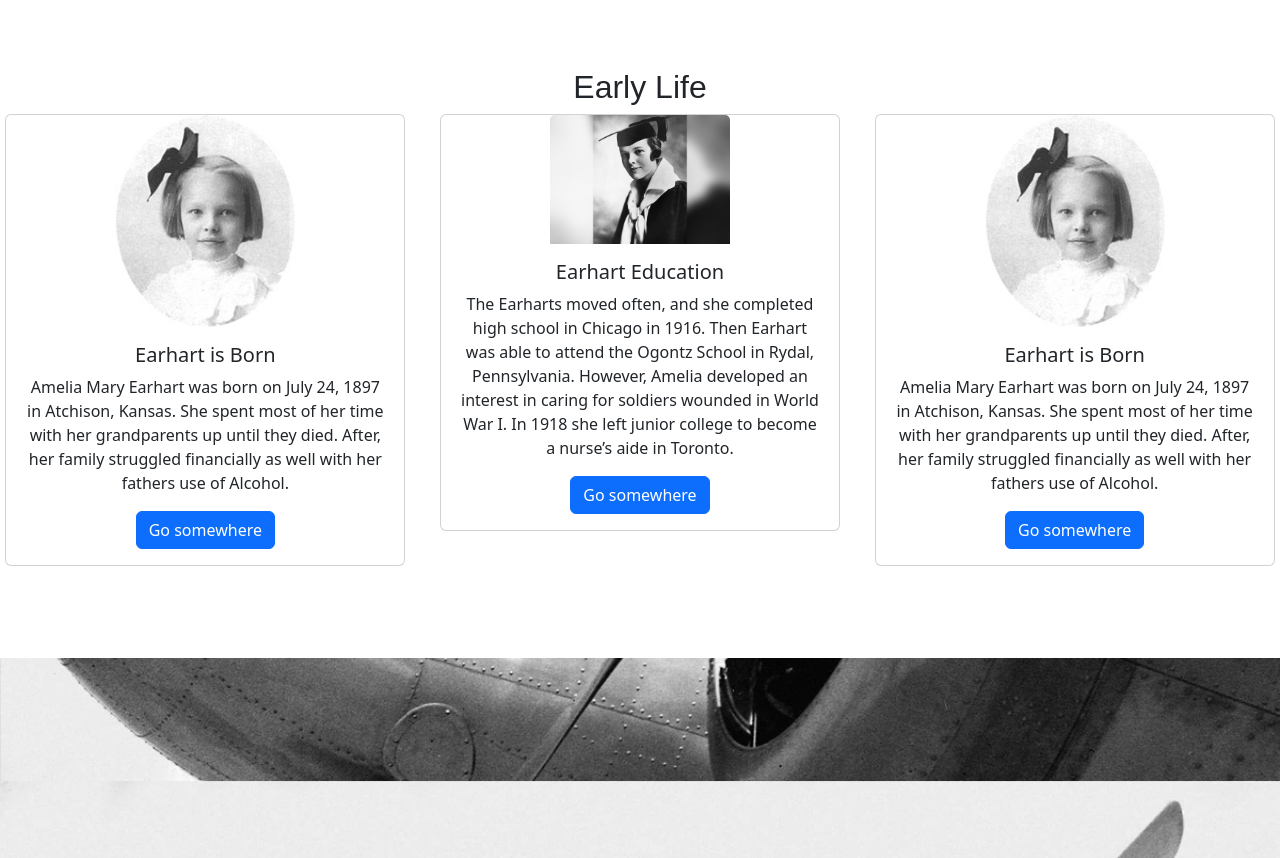
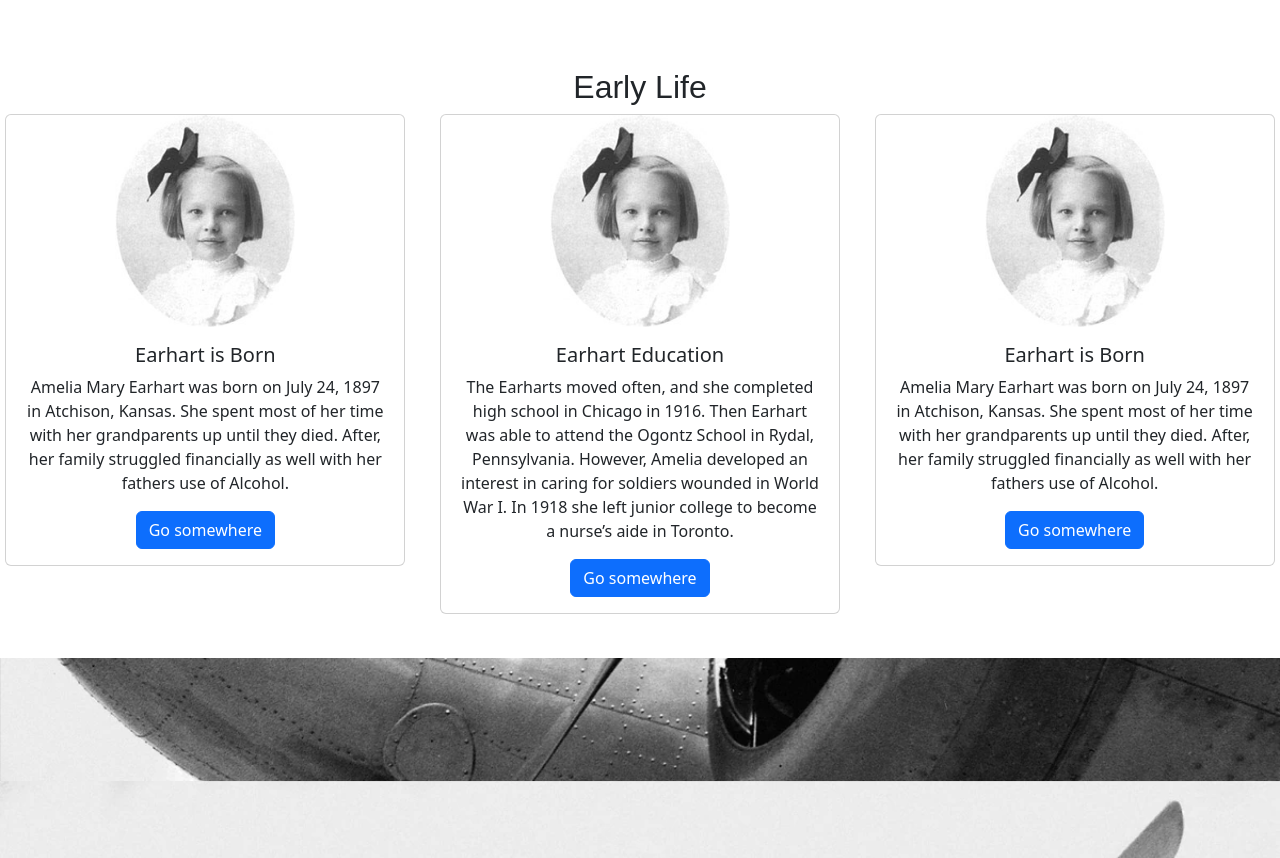
Before and after one commit to alexagold1/OctoberSite, a plain HTML site: page index.html in a window 1280 px wide. Shown: the part 1011-1869 px from the top of the page. Drawn offline with nearby package versions, Linux system fonts and the light colour scheme; a web font is replaced by a local one.

Commit message:
fixed cards

```diff
--- a/index.html
+++ b/index.html
@@ -66,7 +66,7 @@
             </div>
             <div class=" col-lg-4 col-sm-12 col-md-6">
                 <div class="card mx-auto">
-                    <img src="imgs/ameliascholar.webp" class="card-img-top img-fluid mx-auto" alt="...">
+                    <img src="imgs/amelia child.jpg" class="card-img-top img-fluid mx-auto" alt="...">
                     <div class="card-body">
                         <h5 class="card-title">Earhart Education</h5>
                         <p class="card-text">The Earharts moved often, and she completed high school in Chicago in 1916.
```
Also changed, not shown: imgs/ameliascholar.webp (deleted), imgs/earhartnurse.webp (added).
